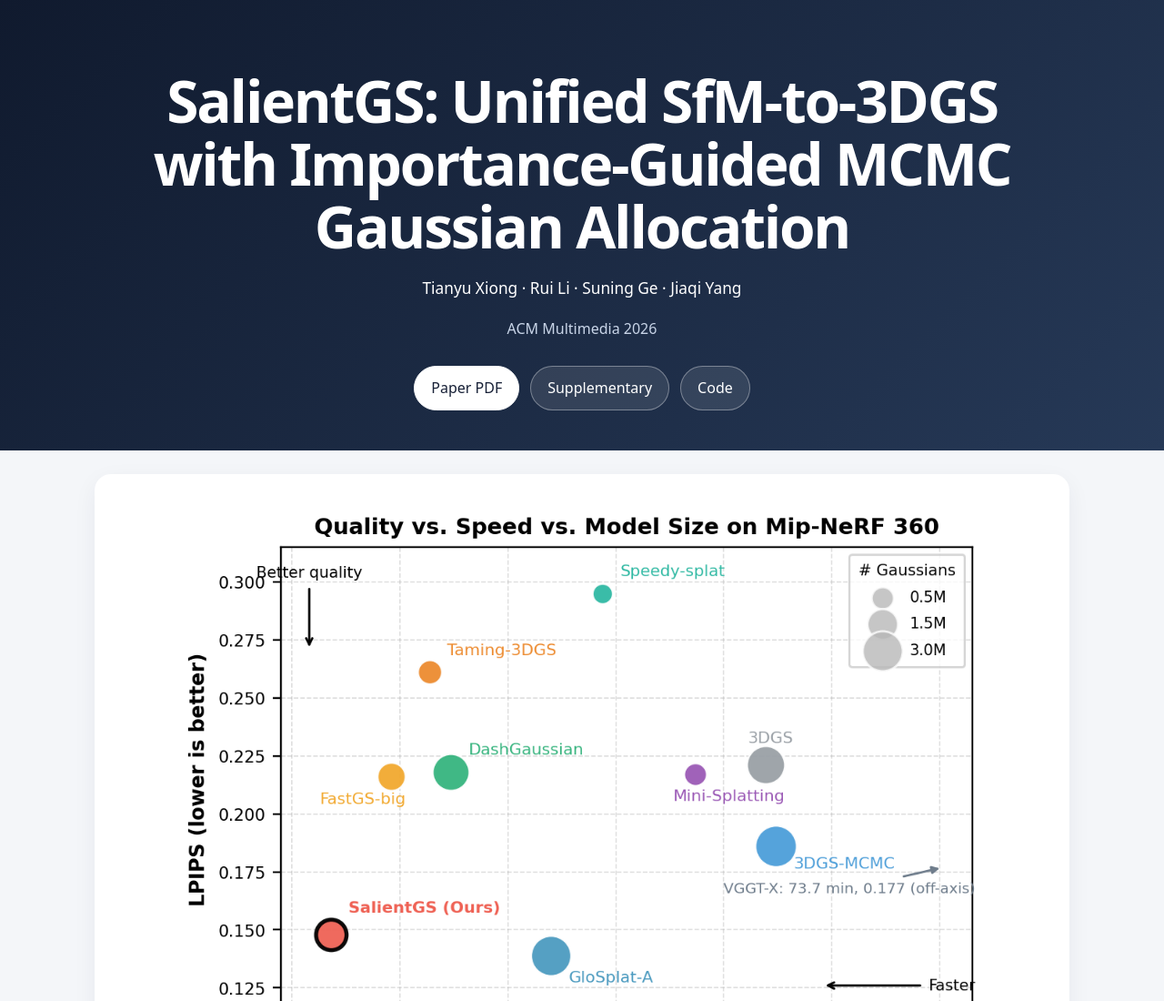
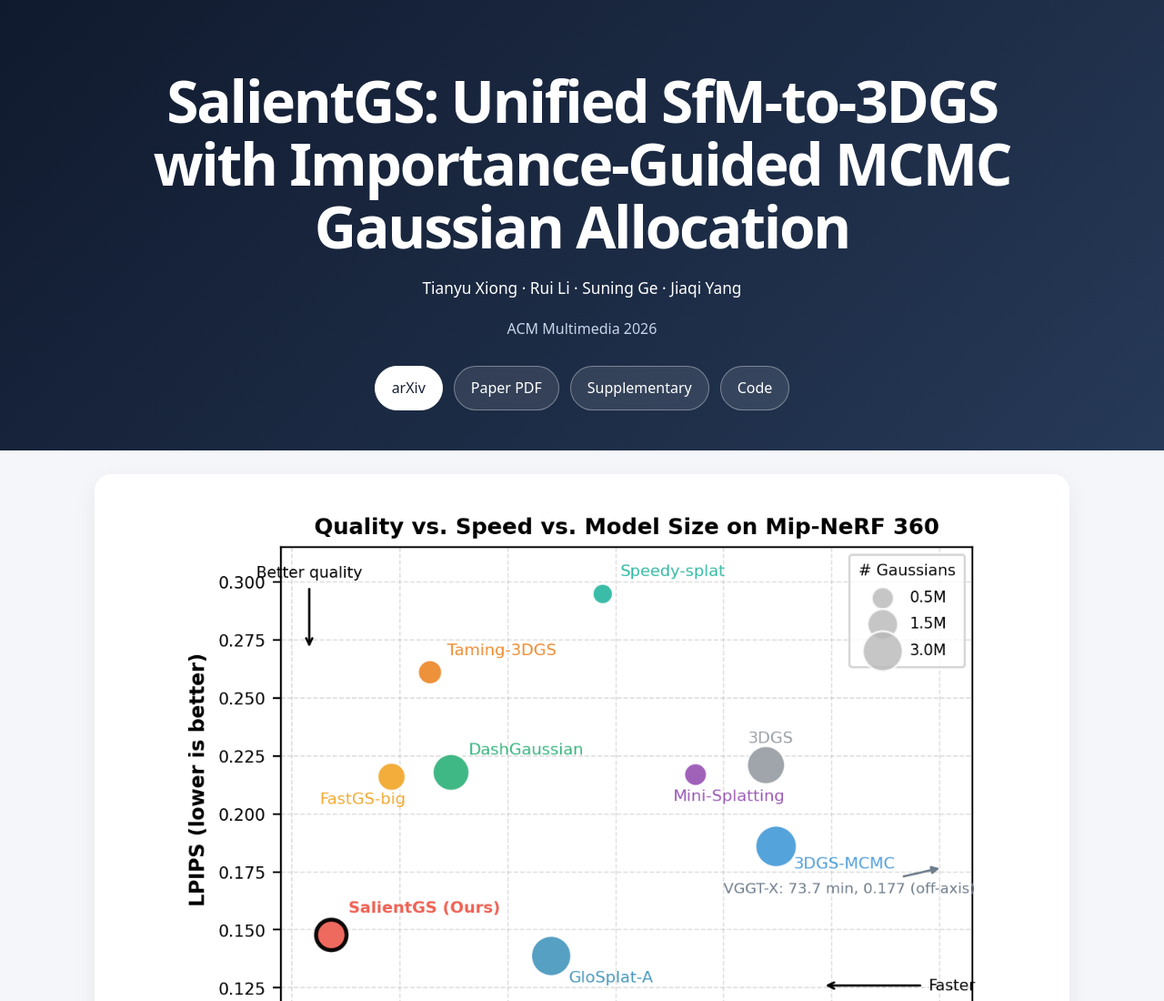
Before and after one commit to Six-Bit-TX/SalientGS, a plain HTML site: page docs/index.html in a window 1280 px wide. Shown: the top 1100 px of the page at 91% size. Drawn offline with Linux system fonts and the light colour scheme.

Commit message:
Add acknowledgements and arXiv links

```diff
--- a/docs/index.html
+++ b/docs/index.html
@@ -48,7 +48,8 @@
       <p class="authors">Tianyu Xiong · Rui Li · Suning Ge · Jiaqi Yang</p>
       <p class="venue">ACM Multimedia 2026</p>
       <div class="actions">
-        <a class="button primary" href="assets/main.pdf">Paper PDF</a>
+        <a class="button primary" href="https://arxiv.org/abs/2607.11285">arXiv</a>
+        <a class="button" href="assets/main.pdf">Paper PDF</a>
         <a class="button" href="assets/supplementary.pdf">Supplementary</a>
         <a class="button" href="https://github.com/Six-Bit-TX/SalientGS">Code</a>
       </div>
```
Also changed, not shown: 1 other file.
